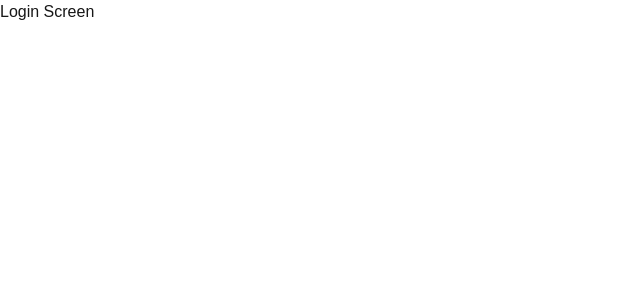
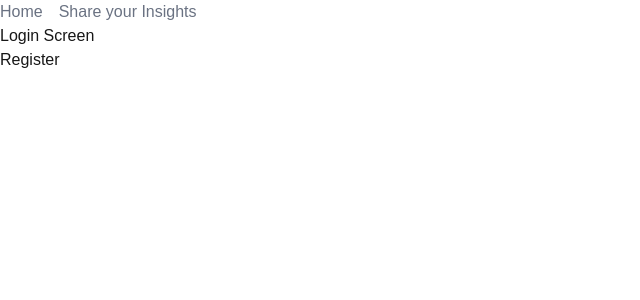
Before and after one commit to snowP26/KILOS-Capstone, a Next.js app: page /login in a window 1280 px wide. Shown: the top 300 px of the page, without its empty margins (0-640 px from the left). Built offline with nearby package versions, Linux system fonts and the light colour scheme.

Commit message:
chore: add necessary pages

```diff
--- a/src/app/(auth)/login/page.tsx
+++ b/src/app/(auth)/login/page.tsx
@@ -1,3 +1,15 @@
+import { ComNav } from "../../components/navigation_comm";
+import Link from "next/link";
+
+
 export default function Login() {
-    return <h1>Login Screen</h1>
+    return (
+        <div>
+            <ComNav />
+            <h1>Login Screen</h1>
+            <nav>
+                <Link href='/register'>Register</Link>
+            </nav>
+        </div>
+    )
 }
--- /dev/null
+++ b/src/app/feedback/page.tsx
@@ -0,0 +1,10 @@
+import { ComNav } from "../components/navigation_comm"
+
+export default function Feedback(){
+    return (
+        <div>
+            <ComNav />
+            <h1>This is the feedback page</h1>
+        </div>
+    )
+}
```
